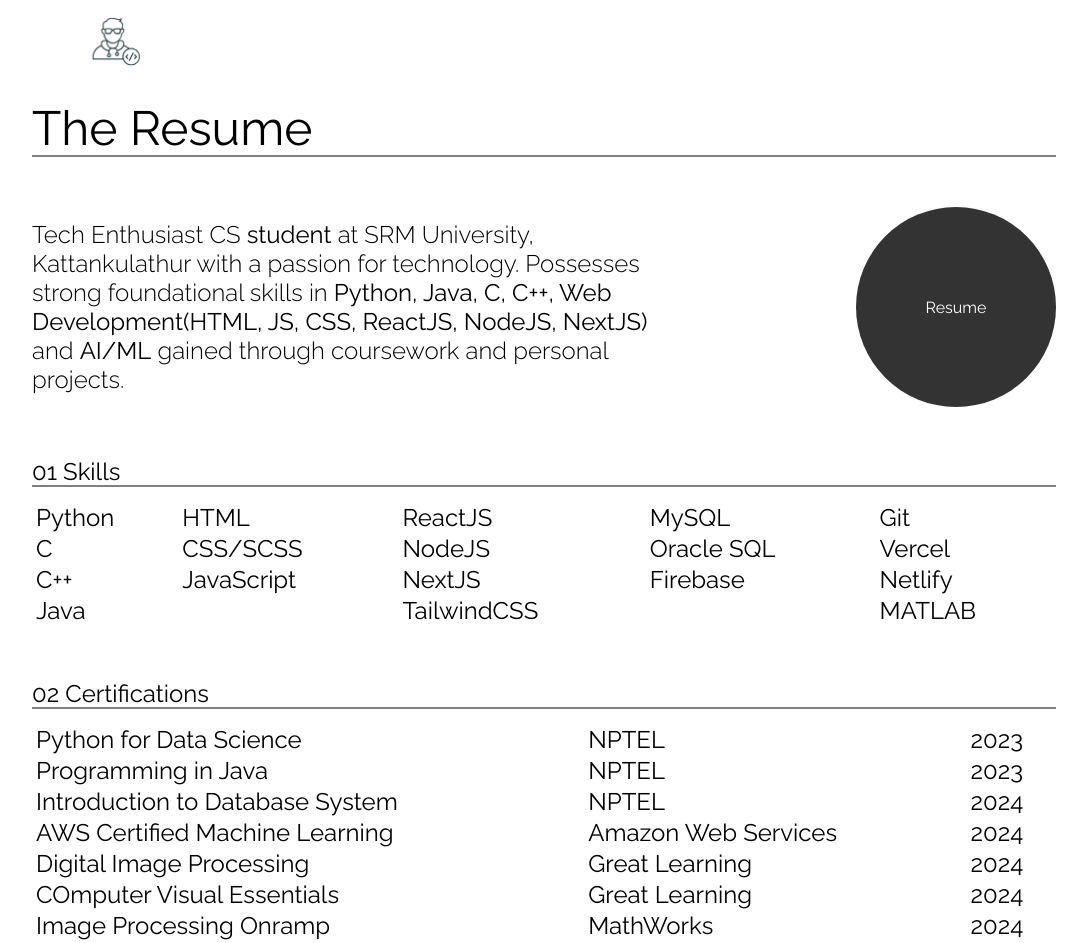
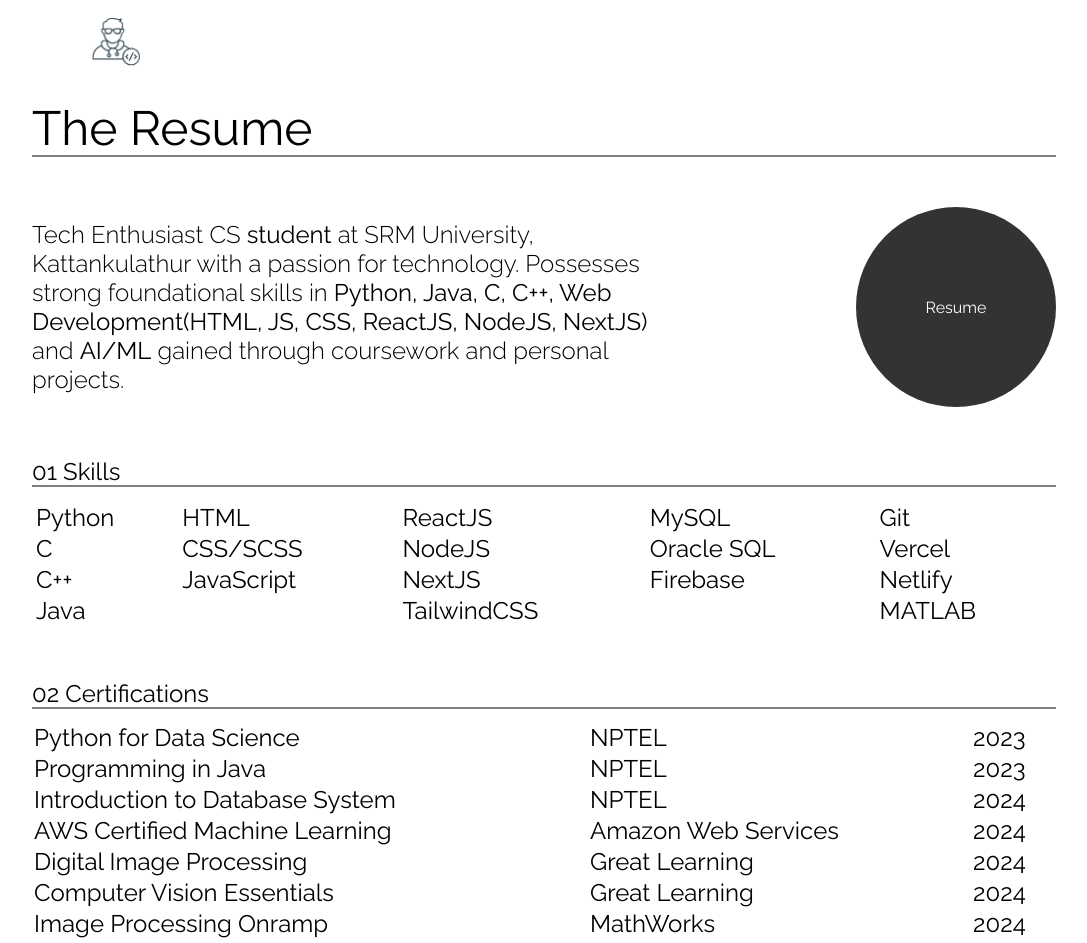
Before and after one commit to CityIsBetter/Website-Portfolio-3.0, a Next.js app: page /About/resume in a window 1280 px wide. Shown: the top 943 px of the page, without its empty margins (96-1183 px from the left). Built offline with nearby package versions, Linux system fonts and the light colour scheme.

Commit message:
more reponsive fixes

```diff
--- a/src/components/Line/index.jsx
+++ b/src/components/Line/index.jsx
@@ -75,6 +75,12 @@ const Line = ({scolor, sright, w}) => {
     }, []);
 
     const setPath = (progress) => {
+        var ww = window.innerWidth;
+        if(ww <= 700){
+          w = .9
+        } else{
+          w = .8;
+        }
         const width = w ? w * window.innerWidth : .75 * window.innerWidth;
         path.current.setAttributeNS(null, "d", `M 0 50 Q${width * x} ${50 + progress} ${width} 50`)
     };
@@ -93,7 +99,6 @@ const Line = ({scolor, sright, w}) => {
         if(Math.abs(progress) > 0.5){
             reqId = requestAnimationFrame(animateOut)
         }
-        //If the slope is almost flat, we stop the animation
         else{
         time = Math.PI / 2;
         progress = 0;
--- a/src/pages/About/resume/index.jsx
+++ b/src/pages/About/resume/index.jsx
@@ -68,37 +68,47 @@ const Resume = () => {
             <p className={styles.subTitle}>02 Certifications</p>
             <Line scolor={"#000"} w={.8}/>
             <table>
-              <td>
-                <tr>Python for Data Science</tr>
-                <tr>Programming in Java</tr>
-                <tr>Introduction to Database System</tr>
-                <tr>AWS Certified Machine Learning</tr>
-                <tr>Digital Image Processing</tr>
-                <tr>COmputer Visual Essentials</tr>
-                <tr>Image Processing Onramp</tr>
-                <tr>MATLAB Onramp</tr>
-              </td>
-              <td>
-                <tr>NPTEL</tr>
-                <tr>NPTEL</tr>
-                <tr>NPTEL</tr>
-                <tr>Amazon Web Services</tr>
-                <tr>Great Learning</tr>
-                <tr>Great Learning</tr>
-                <tr>MathWorks</tr>
-                <tr>MathWorks</tr>
-              </td>
-              <td>
-                <tr>2023</tr>
-                <tr>2023</tr>
-                <tr>2024</tr>
-                <tr>2024</tr>
-                <tr>2024</tr>
-                <tr>2024</tr>
-                <tr>2024</tr>
-                <tr>2024</tr>
-              </td>
-            </table>
+              <tr>
+                  <td>Python for Data Science</td>
+                  <td>NPTEL</td>
+                  <td>2023</td>
+              </tr>
+              <tr>
+                  <td>Programming in Java</td>
+                  <td>NPTEL</td>
+                  <td>2023</td>
+              </tr>
+              <tr>
+                  <td>Introduction to Database System</td>
+                  <td>NPTEL</td>
+                  <td>2024</td>
+              </tr>
+              <tr>
+                  <td>AWS Certified Machine Learning</td>
+                  <td>Amazon Web Services</td>
+                  <td>2024</td>
+              </tr>
+              <tr>
+                  <td>Digital Image Processing</td>
+                  <td>Great Learning</td>
+                  <td>2024</td>
+              </tr>
+              <tr>
+                  <td>Computer Vision Essentials</td>
+                  <td>Great Learning</td>
+                  <td>2024</td>
+              </tr>
+              <tr>
+                  <td>Image Processing Onramp</td>
+                  <td>MathWorks</td>
+                  <td>2024</td>
+              </tr>
+              <tr>
+                  <td>MATLAB Onramp</td>
+                  <td>MathWorks</td>
+                  <td>2024</td>
+              </tr>
+          </table>
             <p className={styles.proofText}>proofs in my <a href='https://www.linkedin.com/in/mahesh-paul/details/certifications/' target='_blank'>LinkedIn <svg width="12" height="12" viewBox="0 0 26 26" fill="none" xmlns="http://www.w3.org/2000/svg"><path d="M1 24.5L24.5 1M24.5 1V24.5M24.5 1H1" stroke="black" stroke-width="2"/></svg></a></p>
           </div>
       </div>
--- a/src/pages/About/resume/style.module.scss
+++ b/src/pages/About/resume/style.module.scss
@@ -17,6 +17,10 @@
         .title{
             font-size: 48px;
         }
+        @media (max-width: 700px){
+            width: 90%;
+
+        }
 
         .resumeText{
             margin: 50px 0;
@@ -27,6 +31,7 @@
             gap: 20%;
             @media (max-width:900px){
                 flex-direction: column;
+                gap: 50px;
             }
             p{
                 font-size: 24px;
@@ -46,6 +51,16 @@
                 margin: 12px 0 50px 0;
                 width: 100%;
                 font-size: 24px;
+                @media (max-width: 700px){
+                    font-size: 18px;
+                }
+                @media (max-width: 560px){
+                    font-size: 14px;
+                }
+                tr{
+                    word-wrap: break-word;
+                    overflow-wrap: break-word;
+                }
             }
         }
         .proofText{
--- a/src/pages/About/style.module.scss
+++ b/src/pages/About/style.module.scss
@@ -96,7 +96,7 @@
             justify-content: center;
             cursor: pointer;
             padding: 0px;
-            z-index: 100;
+            z-index: 5;
             transition: box-shadow 0.4s;
 
                 &:hover {
--- a/src/pages/Contact/style.module.scss
+++ b/src/pages/Contact/style.module.scss
@@ -22,7 +22,7 @@
             .buttonContainer{
                 z-index: 1;
                 position: absolute;
-                right: 20vw;
+                right: 30vw;
             }
 
             .button{
--- a/src/pages/Home/Landing/style.module.scss
+++ b/src/pages/Home/Landing/style.module.scss
@@ -72,7 +72,7 @@
     }
     .location{
       position: absolute;
-      top: calc(50% - 40px);
+      top: calc(40%);
       @media (max-width:500px) {
         top: 15%;
       }
--- a/src/pages/Works/style.module.scss
+++ b/src/pages/Works/style.module.scss
@@ -61,7 +61,7 @@
                 justify-content: center;
                 cursor: pointer;
                 padding: 0px;
-                z-index: 10;
+                z-index: 5;
                 transition: box-shadow 0.3s;
                 &:hover {
                                   background: linear-gradient(0deg,#455CE9,#334BD3);
```
